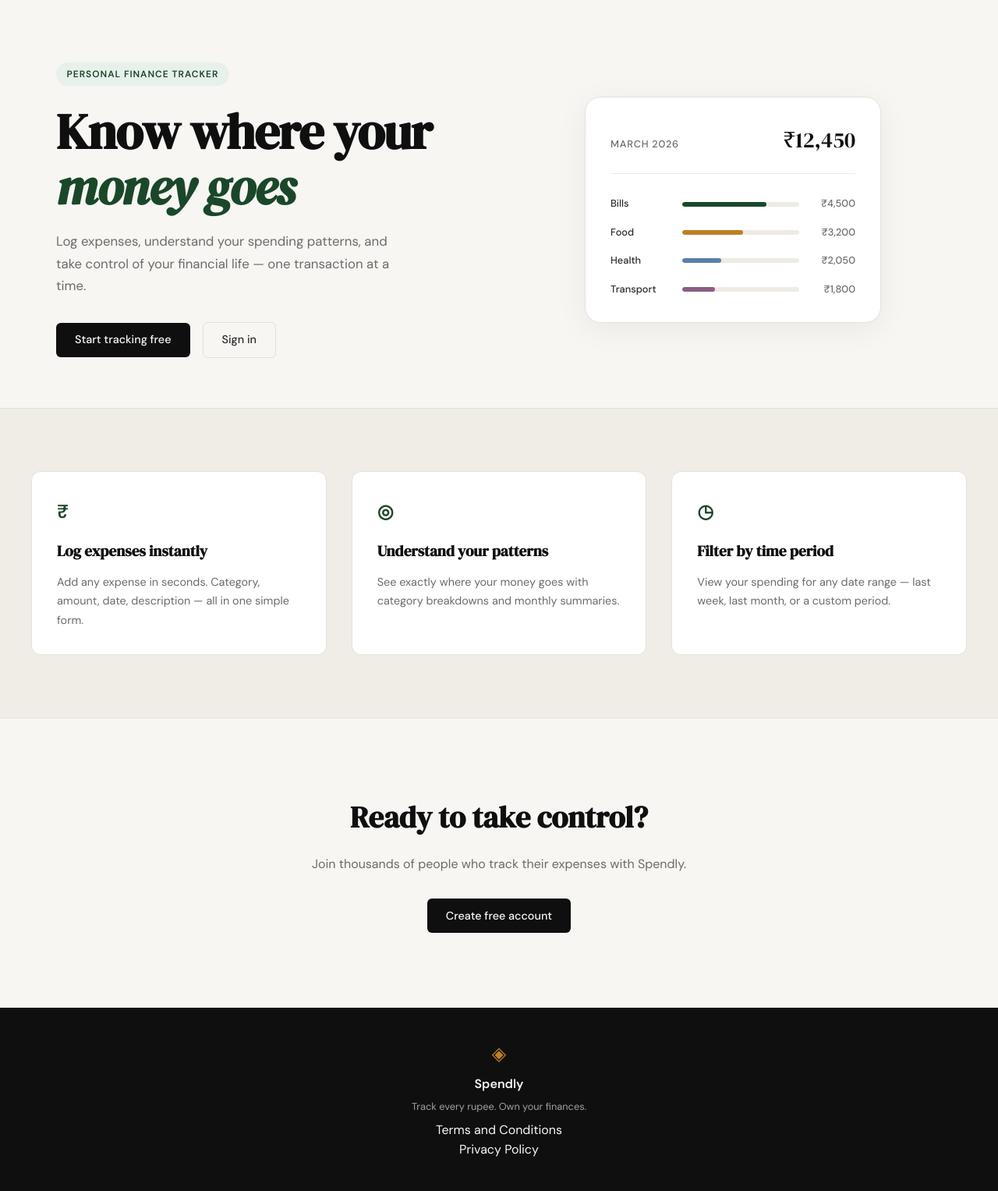
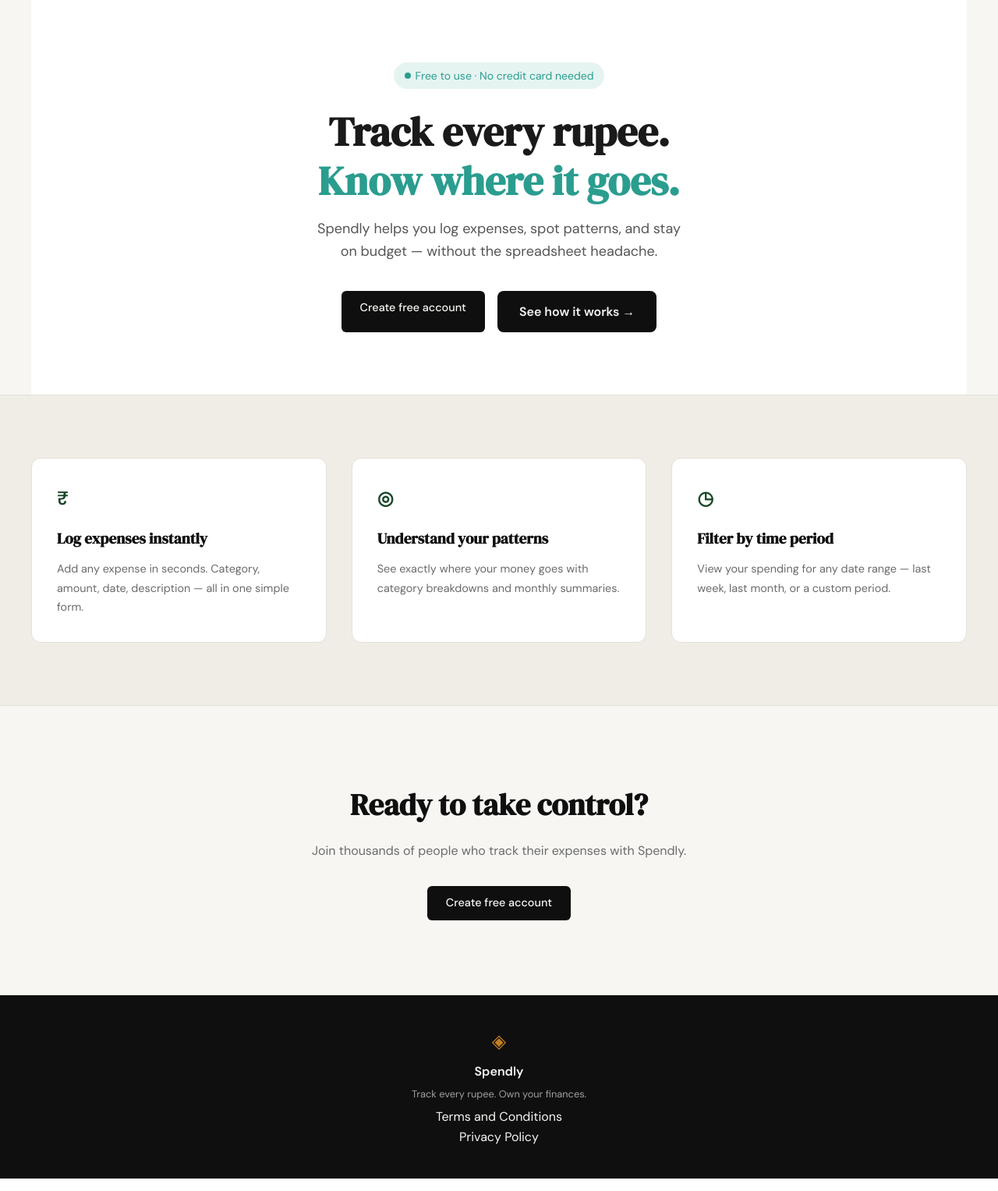
Before and after one commit to Codexanuj012/-Spendly, a Flask app: page / in a window 1280 px wide. Shown: the part 61-1588 px from the top of the page at 78% size. Run offline with Flask 3, Linux system fonts and the light colour scheme.

Commit message:
landing: redesign hero section to match mockup

```diff
--- a/static/css/style.css
+++ b/static/css/style.css
@@ -124,136 +124,70 @@ a { color: inherit; text-decoration: none; }
 /* ------------------------------------------------------------------ */
 
 .hero {
-    padding: 5rem 2rem 4rem;
-    display: grid;
-    grid-template-columns: 1fr 1fr;
-    gap: 4rem;
-    align-items: center;
+    text-align: center;
+    padding: 80px 20px;
+    background: #fff;
     max-width: var(--max-width);
     margin: 0 auto;
 }
 
 .hero-badge {
-    display: inline-block;
-    background: var(--accent-light);
-    color: var(--accent);
-    font-size: 0.75rem;
-    font-weight: 600;
-    letter-spacing: 0.08em;
-    text-transform: uppercase;
-    padding: 0.35rem 0.85rem;
-    border-radius: 999px;
-    margin-bottom: 1.5rem;
+    display: inline-flex;
+    align-items: center;
+    gap: 6px;
+    background: #e6f4f1;
+    color: #2a9d8f;
+    padding: 6px 14px;
+    border-radius: 20px;
+    font-size: 14px;
+    margin-bottom: 24px;
+}
+
+.badge-dot {
+    width: 8px;
+    height: 8px;
+    background: #2a9d8f;
+    border-radius: 50%;
 }
 
 .hero-title {
     font-family: var(--font-display);
-    font-size: clamp(2.5rem, 5vw, 4rem);
-    line-height: 1.1;
-    letter-spacing: -0.02em;
-    color: var(--ink);
-    margin-bottom: 1.25rem;
+    font-size: clamp(42px, 5vw, 52px);
+    font-weight: 700;
+    color: #1a1a1a;
+    line-height: 1.2;
+    margin-bottom: 16px;
 }
 
-.hero-title em {
-    font-style: italic;
-    color: var(--accent);
+.hero-highlight {
+    color: #2a9d8f;
 }
 
 .hero-subtitle {
-    font-size: 1.05rem;
-    color: var(--ink-muted);
-    line-height: 1.7;
-    max-width: 460px;
-    margin-bottom: 2rem;
+    font-size: 18px;
+    color: #555;
+    margin-bottom: 36px;
+    line-height: 1.6;
 }
 
-.hero-actions {
+.hero-buttons {
     display: flex;
-    gap: 1rem;
-    align-items: center;
-}
-
-/* ------------------------------------------------------------------ */
-/* Mock card (hero visual)                                             */
-/* ------------------------------------------------------------------ */
-
-.hero-visual {
-    display: flex;
+    gap: 16px;
     justify-content: center;
 }
 
-.mock-card {
-    background: var(--paper-card);
-    border: 1px solid var(--border);
-    border-radius: var(--radius-lg);
-    padding: 2rem;
-    width: 100%;
-    max-width: 380px;
-    box-shadow: 0 8px 40px rgba(0,0,0,0.06);
+.btn-secondary {
+    background: var(--ink);
+    color: var(--paper);
+    padding: 14px 28px;
+    border-radius: 8px;
+    font-weight: 600;
+    text-decoration: none;
+    transition: background 0.2s;
 }
 
-.mock-card-header {
-    display: flex;
-    justify-content: space-between;
-    align-items: baseline;
-    margin-bottom: 1.75rem;
-    padding-bottom: 1.25rem;
-    border-bottom: 1px solid var(--border-soft);
-}
-
-.mock-label {
-    font-size: 0.8rem;
-    font-weight: 500;
-    color: var(--ink-muted);
-    text-transform: uppercase;
-    letter-spacing: 0.06em;
-}
-
-.mock-total {
-    font-family: var(--font-display);
-    font-size: 1.75rem;
-    color: var(--ink);
-}
-
-.mock-bars { display: flex; flex-direction: column; gap: 1rem; }
-
-.mock-bar-row {
-    display: grid;
-    grid-template-columns: 80px 1fr 60px;
-    align-items: center;
-    gap: 0.75rem;
-}
-
-.mock-cat {
-    font-size: 0.8rem;
-    font-weight: 500;
-    color: var(--ink-soft);
-}
-
-.mock-bar-track {
-    height: 6px;
-    background: var(--border-soft);
-    border-radius: 999px;
-    overflow: hidden;
-}
-
-.mock-bar {
-    height: 100%;
+.btn-secondary:hover {
     background: var(--accent);
-    border-radius: 999px;
-    transition: width 0.6s ease;
-}
-
-.mock-bar-2 { background: var(--accent-2); }
-.mock-bar-3 { background: #5b7fa6; }
-.mock-bar-4 { background: #8b5e83; }
-
-.mock-amt {
-    font-size: 0.8rem;
-    font-weight: 500;
-    color: var(--ink-muted);
-    text-align: right;
 }
 
 /* ------------------------------------------------------------------ */
--- a/templates/landing.html
+++ b/templates/landing.html
@@ -5,59 +5,20 @@
 {% block content %}
 
 <section class="hero">
-    <div class="hero-inner">
-        <div class="hero-badge">Personal Finance Tracker</div>
-        <h1 class="hero-title">
-            Know where your<br>
-            <em>money goes</em>
-        </h1>
-        <p class="hero-subtitle">
-            Log expenses, understand your spending patterns,
-            and take control of your financial life —
-            one transaction at a time.
-        </p>
-        <div class="hero-actions">
-            <a href="{{ url_for('register') }}" class="btn-primary">Start tracking free</a>
-            <a href="{{ url_for('login') }}" class="btn-ghost">Sign in</a>
-        </div>
+    <div class="hero-badge">
+        <span class="badge-dot"></span> Free to use · No credit card needed
     </div>
-    <div class="hero-visual">
-        <div class="mock-card">
-            <div class="mock-card-header">
-                <span class="mock-label">March 2026</span>
-                <span class="mock-total">₹12,450</span>
-            </div>
-            <div class="mock-bars">
-                <div class="mock-bar-row">
-                    <span class="mock-cat">Bills</span>
-                    <div class="mock-bar-track">
-                        <div class="mock-bar" style="width: 72%"></div>
-                    </div>
-                    <span class="mock-amt">₹4,500</span>
-                </div>
-                <div class="mock-bar-row">
-                    <span class="mock-cat">Food</span>
-                    <div class="mock-bar-track">
-                        <div class="mock-bar mock-bar-2" style="width: 52%"></div>
-                    </div>
-                    <span class="mock-amt">₹3,200</span>
-                </div>
-                <div class="mock-bar-row">
-                    <span class="mock-cat">Health</span>
-                    <div class="mock-bar-track">
-                        <div class="mock-bar mock-bar-3" style="width: 33%"></div>
-                    </div>
-                    <span class="mock-amt">₹2,050</span>
-                </div>
-                <div class="mock-bar-row">
-                    <span class="mock-cat">Transport</span>
-                    <div class="mock-bar-track">
-                        <div class="mock-bar mock-bar-4" style="width: 28%"></div>
-                    </div>
-                    <span class="mock-amt">₹1,800</span>
-                </div>
-            </div>
-        </div>
+    <h1 class="hero-title">
+        Track every rupee.<br>
+        <span class="hero-highlight">Know where it goes.</span>
+    </h1>
+    <p class="hero-subtitle">
+        Spendly helps you log expenses, spot patterns, and stay<br>
+        on budget — without the spreadsheet headache.
+    </p>
+    <div class="hero-buttons">
+        <a href="{{ url_for('register') }}" class="btn-primary">Create free account</a>
+        <a href="#" class="btn-secondary">See how it works →</a>
     </div>
 </section>
 
```
